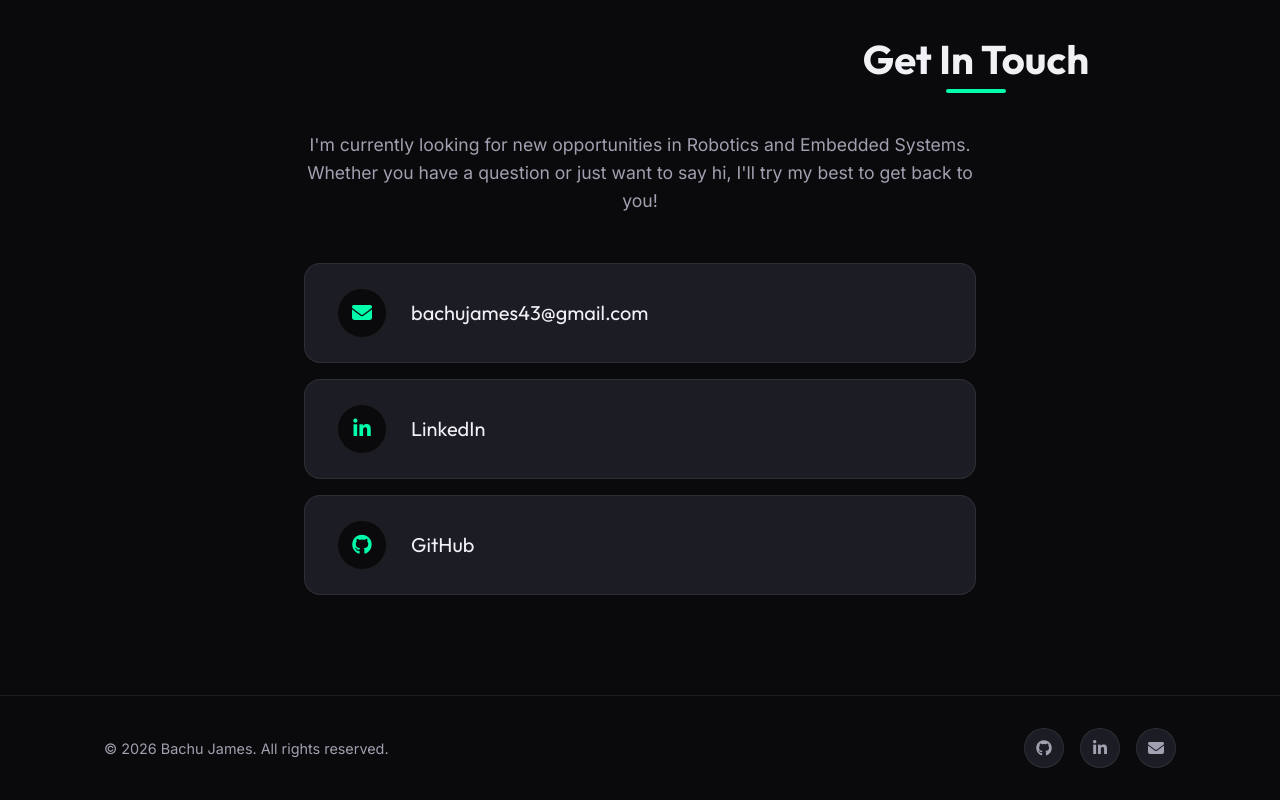
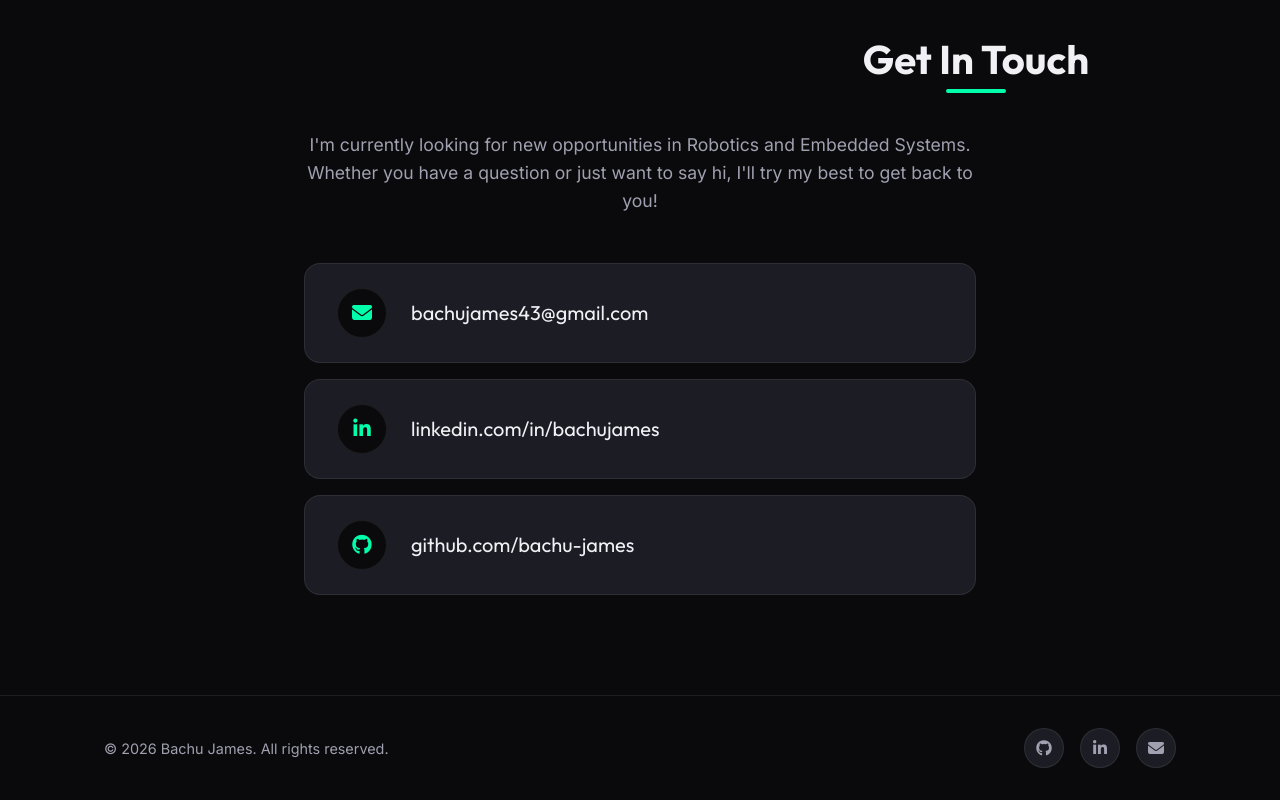
Before and after one commit to bachu-james/portfolio-website, a plain HTML site: page index.html in a window 1280 px wide. Shown: the part 4959-5759 px from the top of the page. Drawn offline with Linux system fonts and the light colour scheme.

Commit message:
Update contact section with GitHub and LinkedIn links

```diff
--- a/index.html
+++ b/index.html
@@ -465,11 +465,11 @@
                     </a>
                     <a href="https://www.linkedin.com/in/bachujames/" target="_blank" rel="noopener noreferrer" class="contact-card">
                         <div class="icon-circle"><i class="fa-brands fa-linkedin-in"></i></div>
-                        <span>LinkedIn</span>
+                        <span>linkedin.com/in/bachujames</span>
                     </a>
                     <a href="https://github.com/bachu-james" target="_blank" rel="noopener noreferrer" class="contact-card">
                         <div class="icon-circle"><i class="fa-brands fa-github"></i></div>
-                        <span>GitHub</span>
+                        <span>github.com/bachu-james</span>
                     </a>
                 </div>
             </div>
```
